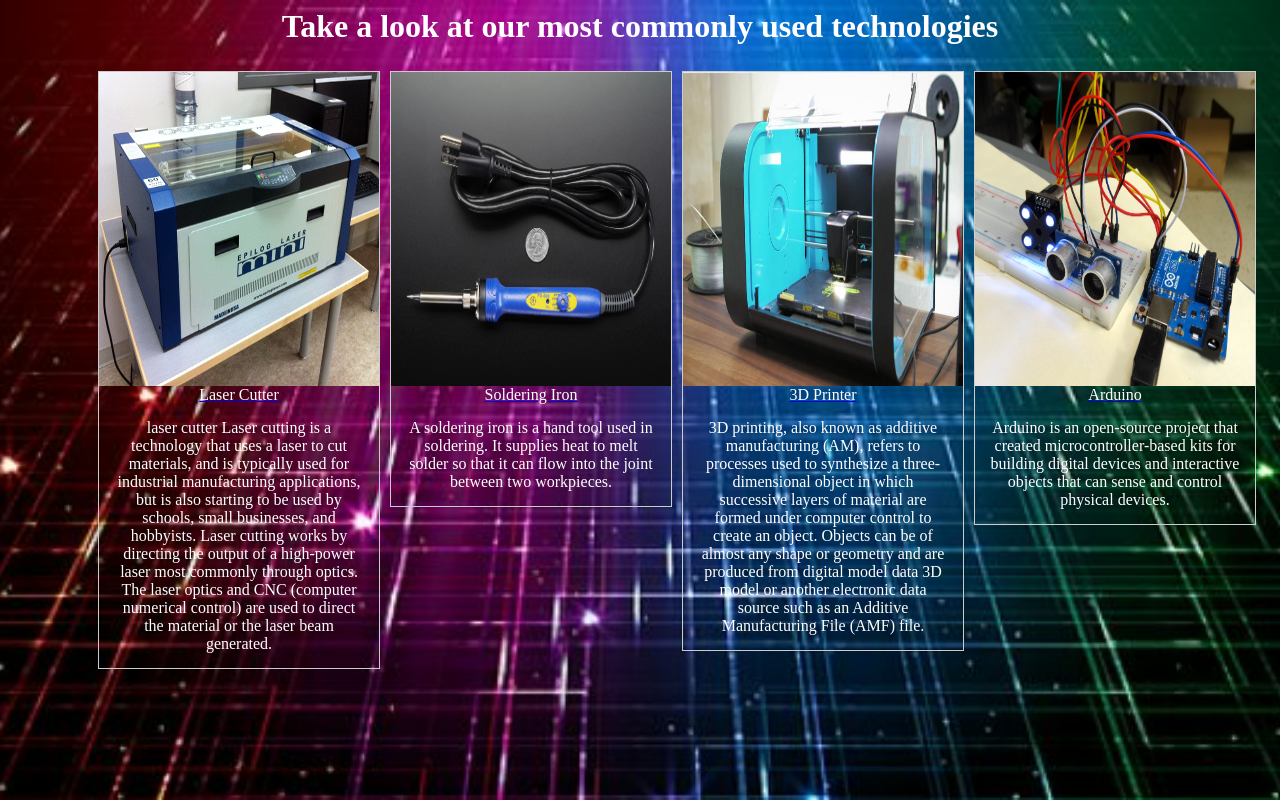
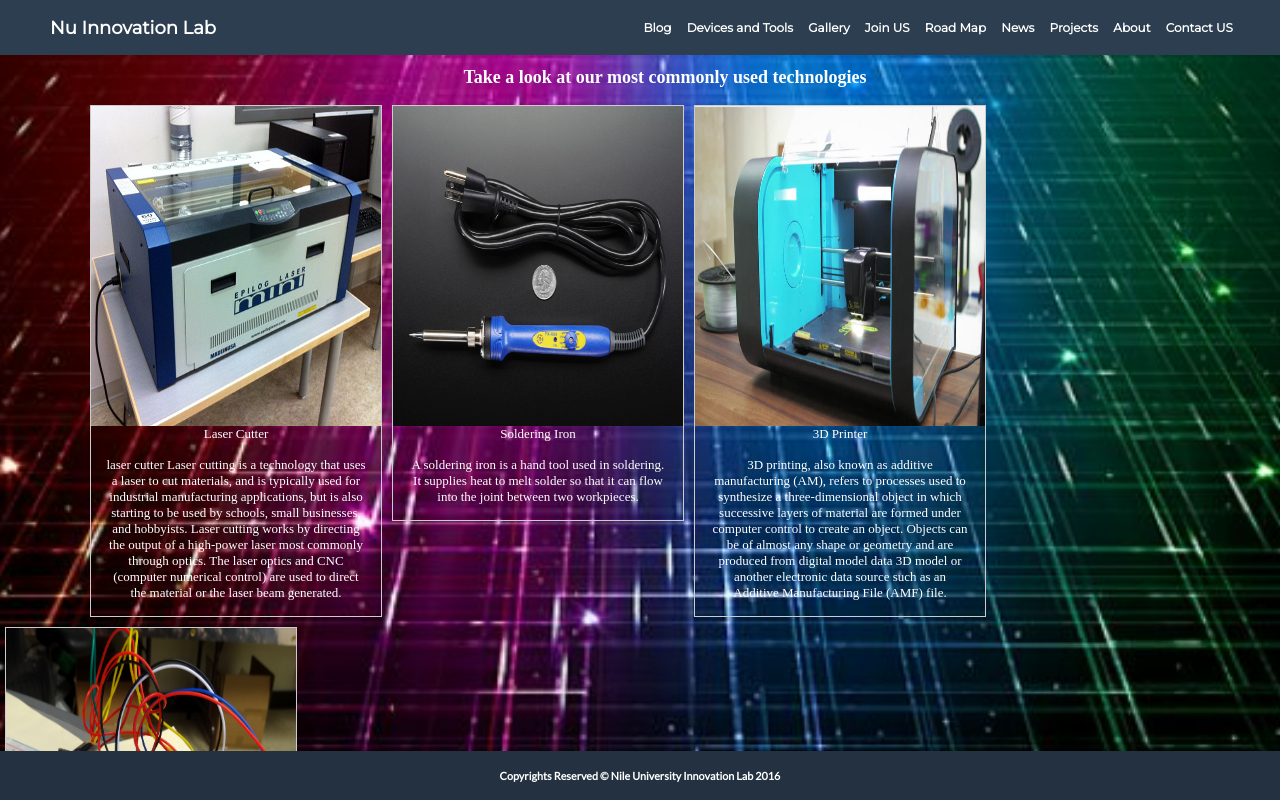
Before and after one commit to FadySamirSadek/NUInovationLab, a plain HTML site: page D&T.html in a window 1280 px wide. Drawn offline with Linux system fonts and the light colour scheme.

Commit message:
added header and footer to the Devices and tools and SUBS page

```diff
--- a/D&T.html
+++ b/D&T.html
@@ -1,27 +1,25 @@
 <html>
-<body>
-<h1> <center><font color="white">Take a look at our most commonly used technologies</h1>
-
-
-
+<head>
+    <link rel="stylesheet" type="text/css" href="css/style.css">
+  <!--The following link tag imports both Montessrat anf Lato fonts from google fonts-->
+  <link href="https://fonts.googleapis.com/css?family=Lato|Montserrat" rel="stylesheet">
 <style>
 body {
   background: url(Assets/dt/TECH.jpg) no-repeat center fixed;
   background-size: cover;
+  font-size: 13px!important;
 }
 </style>
 
 
 
 
-<html>
-<head>
 <style>
 div.img {
     margin: 5px;
     border: 1px solid #ccc;
     float: left;
-    width: 280px;
+    width: 290px;
 }
 
 div.img:hover {
@@ -44,8 +42,29 @@ div.desc {
 
 </style>
 </head>
-<body>
+<body style="overflow:scroll;">
+      <header>
+      <h1><a href="index.html">Nu Innovation Lab</a></h1>
+      <nav class="main-nav">
+        <ul  class="nav-items">
+          <li> <a href="blog.html">Blog</a></li>
+          <li><a href="D&T.html">Devices and Tools</a></li>
+          <li><a href="Gallery.html">Gallery</a></li>
+          <li><a href="SUB.html">Join US</a></li>
+          <li><a href="roadmap.html">Road Map </a></li>
+          <li><a href="news.html">News</a></li>
+
+          <li><a href="Projects.html">Projects</a></li>
+          <li><a href="about us.html">About</a></li>
+          <li><a href="form.html">Contact US </href></li>
+        </ul>
+      </nav>
+    </header>
+<div style="padding-top:50px;">
+  <h1> <center><font color="white">Take a look at our most commonly used technologies</h1>
+
 <center>
+  <div >
 <div class="img" id="imp">
   <a target="_blank" href="Assets/dt/laser.png" width="300">
     <img src="Assets/dt/laser.png" width="700"><font color="white">
@@ -59,7 +78,7 @@ div.desc {
 
 
 <div class="img"><center>
-  <a target="_blank" href="Assets/dt/sd.png" >
+  <a target="_blank" href="Assets/dt/SD.png" >
     <img src="Assets/dt/SD.png" width="300" height="300"><font color="white">
   Soldering Iron<center>
   </a>
@@ -76,14 +95,17 @@ div.desc {
 </div>
 
 <div class="img"><center>
-  <a target="Assets/dt/_blank" href="ard.jpg">
+  <a target="_blank" href="Assets/dt/ard.jpg">
     <img src="Assets/dt/ard.jpg"width="300" height="200"><font color="white">
   Arduino<center></a>
   <div class="desc"> Arduino is an open-source project that created microcontroller-based kits for building digital devices and interactive objects that can sense and control physical devices.
 </div>
 </div>
+</div>
+</div>
 
-
-
+<footer>
+      <h5 class="footer-text">Copyrights Reserved &copy; Nile University Innovation Lab 2016</h5>
+    </footer>
 </body>
 </html>
--- a/css/style1.css
+++ b/css/style1.css
@@ -24,7 +24,16 @@ h1{
 	padding-top: 5px;
 }
 
+a:visited, a:link, a:active
+{
+    text-decoration: none;
+    color:white;
 
+}
+a:hover{
+  text-decoration: none;
+   color:#18BC9C;
+}
 
 footer{
 	position: absolute;
@@ -137,10 +146,7 @@ footer{
 }
 /*Write for us section*/
 
-form > label , input , textarea , button{
 
-	margin-left:60px;
-}
 
 .write-for-us{
 	margin-bottom: 110px;
```
Also changed, not shown: Gallery.html (+1 -1 lines).
